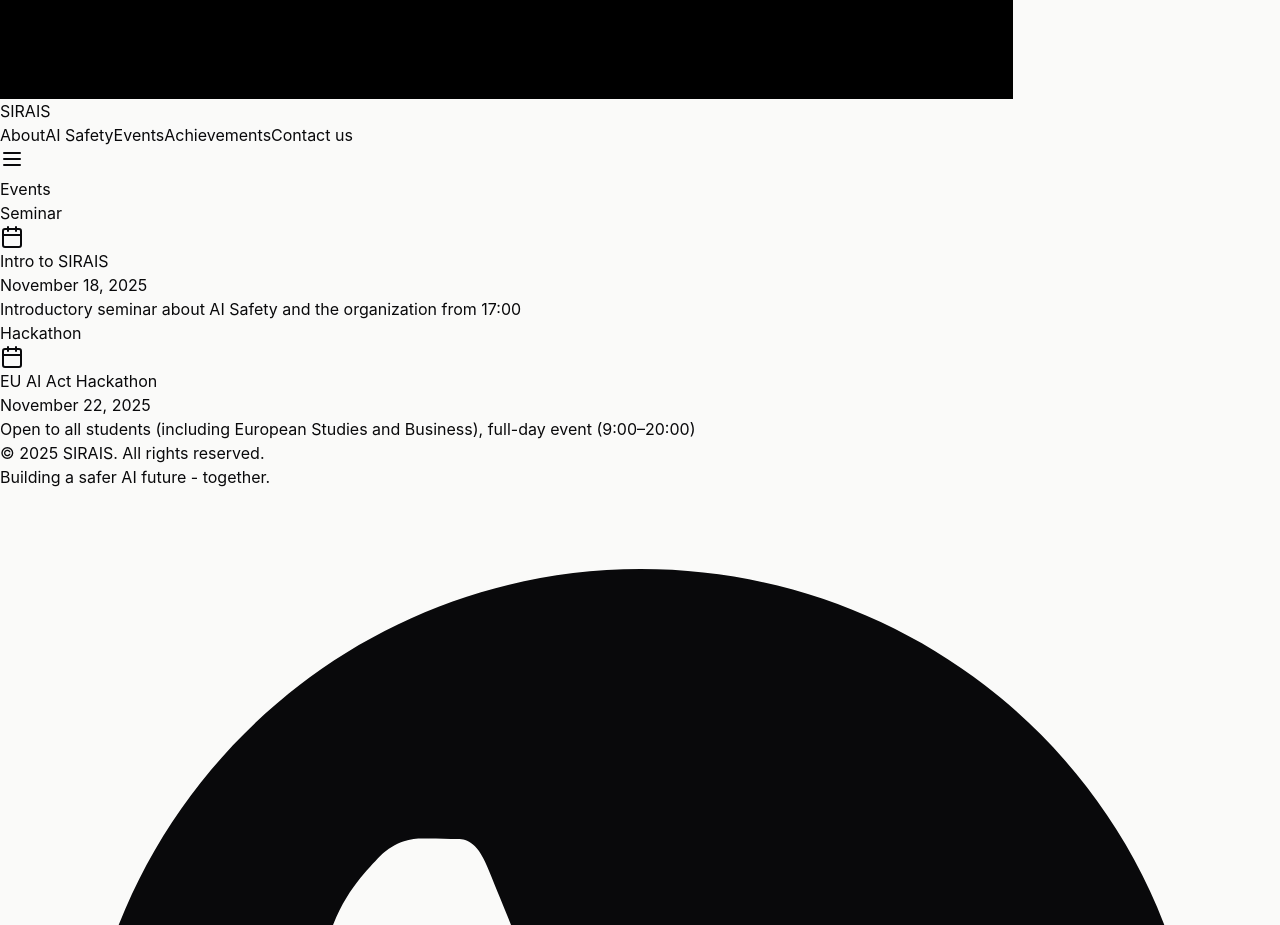
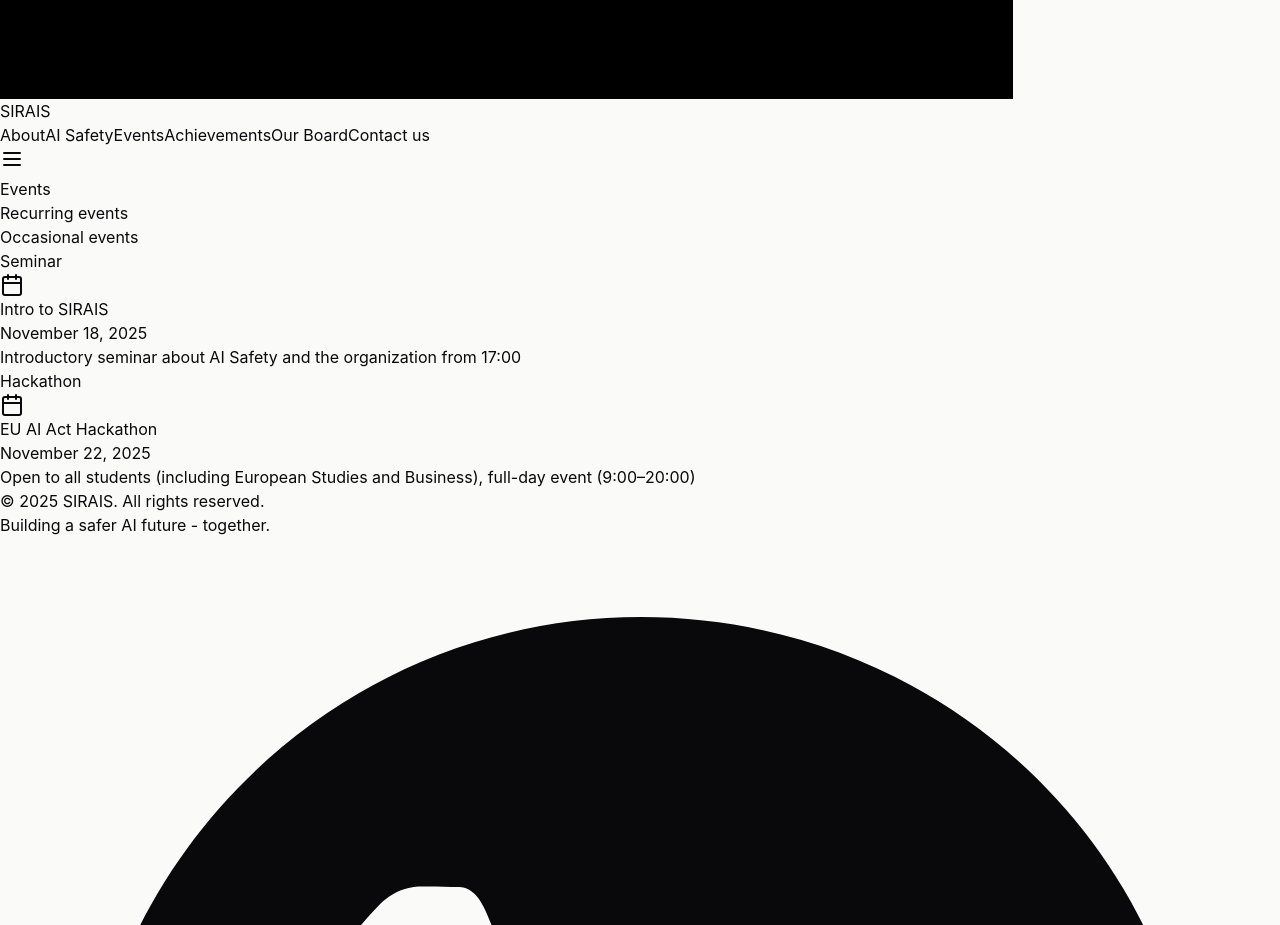
Before and after one commit to lbazsi/ai-safety-sdu-site, a React (Vite) app: page /events in a window 1280 px wide. Shown: the part 840-1765 px from the top of the page. Built offline with nearby package versions, Linux system fonts and the light colour scheme.

Commit message:
Page changes

```diff
--- a/src/App.tsx
+++ b/src/App.tsx
@@ -5,6 +5,7 @@ import AiSafetyPage from "./pages/AiSafety";
 import AchievementsPage from "./pages/Achievements";
 import EventsPage from "./pages/Events";
 import ContactPage from "./pages/Contact";
+import OurBoardPage from "./pages/OurBoard";
 
 export default function App() {
   return (
@@ -16,6 +17,7 @@ export default function App() {
           <Route path="/ai-safety" element={<AiSafetyPage />} />
           <Route path="/events" element={<EventsPage />} />
           <Route path="/achievements" element={<AchievementsPage />} />
+          <Route path="/our-board" element={<OurBoardPage />} />
           <Route path="/contact" element={<ContactPage />} />
           <Route path="*" element={<Navigate to="/about" replace />} />
         </Route>
--- a/src/components/SiteHeader.tsx
+++ b/src/components/SiteHeader.tsx
@@ -7,6 +7,7 @@ const navItems = [
   { to: "/ai-safety", label: "AI Safety" },
   { to: "/events", label: "Events" },
   { to: "/achievements", label: "Achievements" },
+  { to: "/our-board", label: "Our Board" },
   { to: "/contact", label: "Contact us" },
 ] as const;
 
--- a/src/content/siteData.ts
+++ b/src/content/siteData.ts
@@ -21,12 +21,23 @@ export const achievementsCards = [
   { icon: "brain", value: "∞", label: "Ideas Shared" },
 ] as const;
 
+export type EventCadence = "recurring" | "occasional";
+
+export type SiteEvent = {
+  title: string;
+  date: string;
+  description: string;
+  type: string;
+  cadence: EventCadence;
+};
+
 export const events = [
   {
     title: "Intro to SIRAIS",
     date: "November 18, 2025",
     description: "Introductory seminar about AI Safety and the organization from 17:00",
     type: "Seminar",
+    cadence: "occasional",
   },
   {
     title: "EU AI Act Hackathon",
@@ -34,8 +45,9 @@ export const events = [
     description:
       "Open to all students (including European Studies and Business), full-day event (9:00–20:00)",
     type: "Hackathon",
+    cadence: "occasional",
   },
-] as const;
+] satisfies ReadonlyArray<SiteEvent>;
 
 export const aiSafetyIntro =
   "The goal of AI safety is to understand how these systems operate fundamentally, how they can be misused or misaligned, and how to prevent these scenarios.";
--- a/src/pages/About.tsx
+++ b/src/pages/About.tsx
@@ -26,7 +26,7 @@ export default function AboutPage() {
         <div className="text-center">
           <h2 className="text-4xl font-bold tracking-tight mb-6">About</h2>
 
-          <div className="space-y-6 leading-relaxed max-w-prose mx-auto">
+          <div className="space-y-6 leading-relaxed max-w-4xl mx-auto">
             {aboutParagraphs.map((p) => (
               <p key={p} className="text-base sm:text-lg text-zinc-800">
                 {p}
--- a/src/pages/Events.tsx
+++ b/src/pages/Events.tsx
@@ -2,13 +2,21 @@ import { Calendar } from "lucide-react";
 import { events } from "../content/siteData";
 
 export default function EventsPage() {
+  const recurringEvents = events.filter((e) => e.cadence === "recurring");
+  const occasionalEvents = events.filter((e) => e.cadence === "occasional");
+
   return (
     <section className="py-16 px-4 sm:px-6 lg:px-8">
       <div className="max-w-6xl mx-auto">
         <h1 className="text-4xl font-bold tracking-tight mb-12 text-center">Events</h1>
 
+        <div className="space-y-14">
+          <div>
+            <h2 className="text-2xl font-semibold tracking-tight mb-6 text-center">
+              Recurring events
+            </h2>
             <div className="grid md:grid-cols-2 lg:grid-cols-3 gap-6">
-          {events.map((event) => (
+              {recurringEvents.map((event) => (
                 <div
                   key={`${event.title}-${event.date}`}
                   className="bg-white p-6 rounded-lg border border-zinc-200 hover:border-zinc-400 transition-colors"
@@ -19,13 +27,39 @@ export default function EventsPage() {
                     </span>
                     <Calendar className="w-5 h-5 text-zinc-600" />
                   </div>
-              <h2 className="text-xl font-semibold mb-2 text-zinc-950">{event.title}</h2>
+                  <h3 className="text-xl font-semibold mb-2 text-zinc-950">{event.title}</h3>
                   <p className="text-sm text-zinc-700 mb-3">{event.date}</p>
                   <p className="text-zinc-700">{event.description}</p>
                 </div>
               ))}
             </div>
           </div>
+
+          <div>
+            <h2 className="text-2xl font-semibold tracking-tight mb-6 text-center">
+              Occasional events
+            </h2>
+            <div className="grid md:grid-cols-2 lg:grid-cols-3 gap-6">
+              {occasionalEvents.map((event) => (
+                <div
+                  key={`${event.title}-${event.date}`}
+                  className="bg-white p-6 rounded-lg border border-zinc-200 hover:border-zinc-400 transition-colors"
+                >
+                  <div className="flex justify-between items-start mb-4">
+                    <span className="text-xs font-semibold px-3 py-1 bg-zinc-950 text-stone-50 rounded-full">
+                      {event.type}
+                    </span>
+                    <Calendar className="w-5 h-5 text-zinc-600" />
+                  </div>
+                  <h3 className="text-xl font-semibold mb-2 text-zinc-950">{event.title}</h3>
+                  <p className="text-sm text-zinc-700 mb-3">{event.date}</p>
+                  <p className="text-zinc-700">{event.description}</p>
+                </div>
+              ))}
+            </div>
+          </div>
+        </div>
+      </div>
     </section>
   );
 }
--- /dev/null
+++ b/src/pages/OurBoard.tsx
@@ -0,0 +1,9 @@
+export default function OurBoardPage() {
+  return (
+    <section className="py-16 px-4 sm:px-6 lg:px-8">
+      <div className="max-w-5xl mx-auto">
+        <h1 className="text-4xl font-bold tracking-tight mb-12 text-center">Our Board</h1>
+      </div>
+    </section>
+  );
+}
```
Lines whose indentation alone changed are shown as unchanged.
